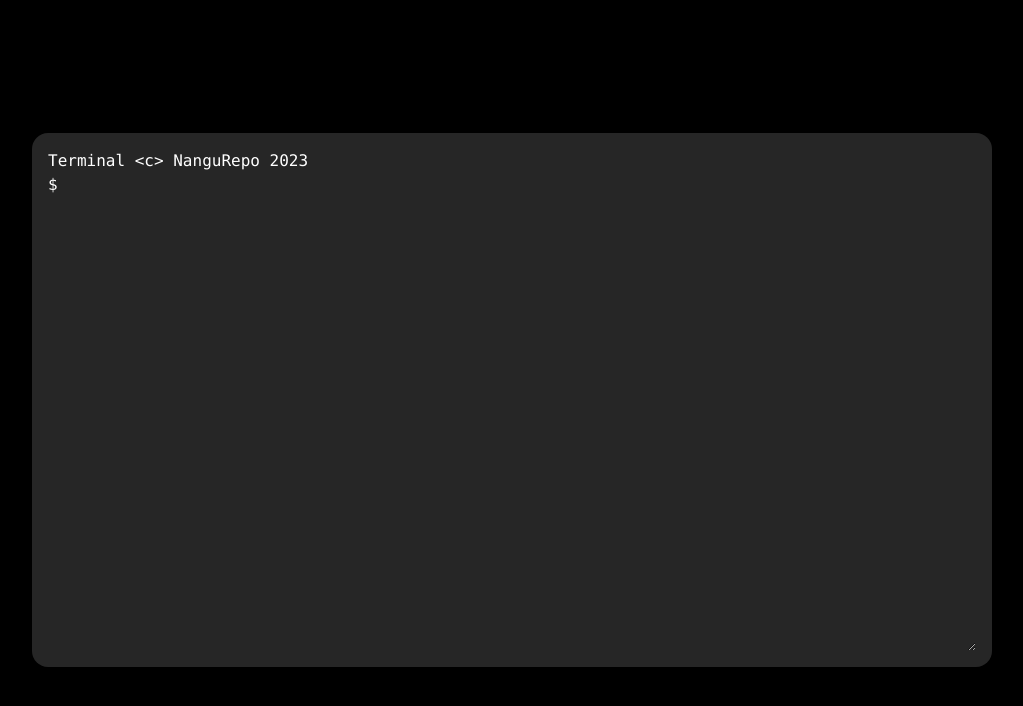
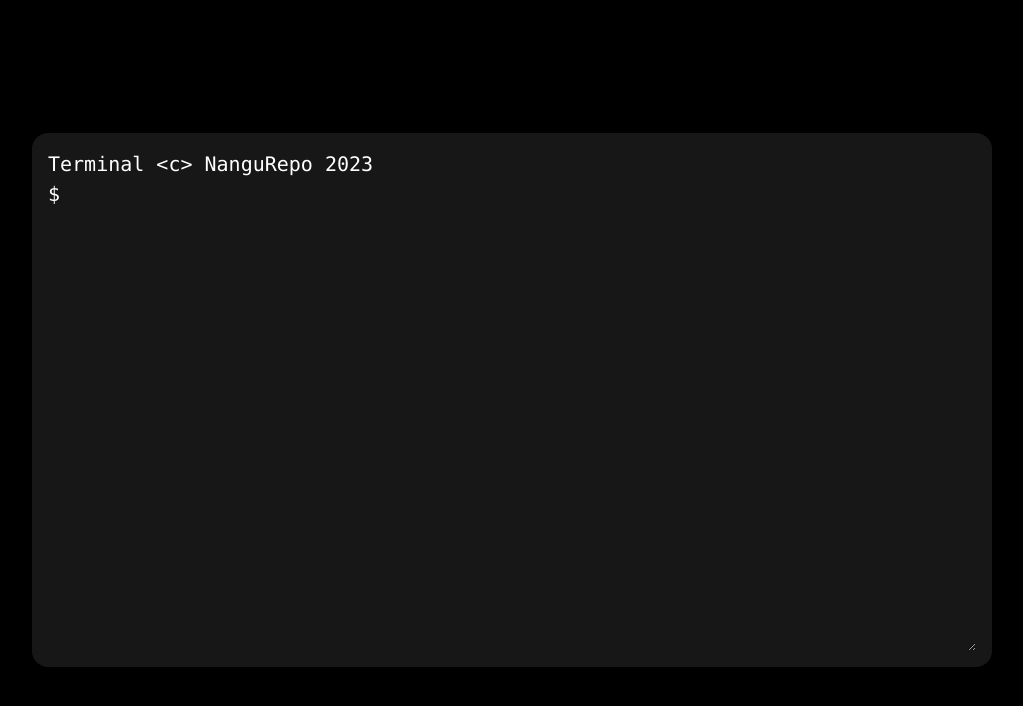
Before and after one commit to NanguRepo/terminal, a SvelteKit app in the folder app/: page / in a window 1280 px wide. Shown: the top 706 px of the page, without its empty margins (128-1151 px from the left). Built offline with nearby package versions, Linux system fonts and the light colour scheme.

Commit message:
dynamic command import system, help generation, added commands

```diff
--- a/app/src/routes/+page.svelte
+++ b/app/src/routes/+page.svelte
@@ -1,40 +1,53 @@
 <script lang="ts">
-	import { terminalLines } from './components/stores';
-	import { print, controller } from './components/functions';
-	let commandInput: any;
-	let command: string;
+	import { log, terminalLines, config } from './components/stores';
+	import { print, controller, logCommand } from './components/functions';
+	let command: string = '';
+	let logIndex = 0;
 	const enterCommand = () => {
+		logCommand(command);
 		print('$ ' + command);
-		print(controller(command.split(' ')));
+		if (command != '') {
+			print(controller(command.split(' ')));
+			print('\n');
+		}
 		command = '';
 	};
 </script>
 
 <div class="w-full h-screen flex flex-col justify-center items-center bg-black">
 	<div
-		class="flex flex-col-reverse overflow-scroll w-3/4 h-2/3 p-4 rounded-2xl bg-neutral-800 text-white font-mono"
+		class="flex flex-col-reverse overflow-scroll w-3/4 h-2/3 p-4 rounded-2xl bg-neutral-900 font-mono"
+		style="font-size: {$config.fontsize}; color: {$config.textcolor}"
 	>
 		<div class="flex flex-row w-full h-full gap-[1ch] p-0">
 			<span>$</span>
 			<form class="w-full h-full p-0">
 				<textarea
-					bind:this={commandInput}
 					bind:value={command}
-					class="bg-neutral-800 text-white font-mono p-0 w-full h-full"
+					class="bg-neutral-900 font-mono p-0 w-full h-full"
 					wrap="soft"
-					style="outline: none"
+					style="outline: none; font-size: {$config.fontsize}; color: {$config.textcolor}"
+					spellcheck="false"
 					autofocus
 					on:keydown={(e) => {
 						if (e.key == 'Enter') {
 							e.preventDefault();
 							enterCommand();
 						}
+						if (e.key == 'ArrowUp') {
+							logIndex++;
+							command = $log.slice(-logIndex)[0];
+						}
+						if (e.key == 'ArrowDown' && logIndex > 0) {
+							logIndex--;
+							command = $log.slice(-logIndex)[0];
+						}
 					}}
 				/>
 			</form>
 		</div>
 		{#each $terminalLines as line, i}
-			<p class="font-mono">{line}</p>
+			<p class="font-mono whitespace-pre">{line}</p>
 		{/each}
 	</div>
 </div>
--- /dev/null
+++ b/app/src/routes/commands/clear.ts
@@ -0,0 +1,7 @@
+import { terminalLines } from "../components/stores";
+
+export default (input: string[]) => {
+    terminalLines.set([])
+    return "";
+}
+export const description = "clears the terminal."
--- /dev/null
+++ b/app/src/routes/commands/config.ts
@@ -0,0 +1,10 @@
+import { get } from 'svelte/store'
+import { config } from '../components/stores'
+
+const helpString = "Usage: config <option> <value>\n\n" + JSON.stringify(get(config), null, "\t") + "\n"
+
+export default (input: string[]) => {
+    if (!input[0] || !(input[0] in get(config))) { return helpString }
+    if (!input[1]) { return get(config)[input[0]] }
+}
+export const description = "configure the terminal."
--- a/app/src/routes/commands/echo.ts
+++ b/app/src/routes/commands/echo.ts
@@ -1,3 +1,4 @@
-export const echo = (input: string[]) => {
+export default (input: string[]) => {
     return input.join(" ");
 }
+export const description = "print a string to the terminal."
--- /dev/null
+++ b/app/src/routes/commands/help.ts
@@ -0,0 +1,6 @@
+import { generateHelpText } from "../components/functions"
+
+export default (input: string[]) => {
+    return generateHelpText();
+}
+export const description = "show this help page."
--- a/app/src/routes/components/functions.ts
+++ b/app/src/routes/components/functions.ts
@@ -1,21 +1,29 @@
 import { get } from 'svelte/store';
-import { terminalLines } from './stores';
-import { echo } from '../commands/echo'
+import { terminalLines, log } from './stores';
 
-interface commandObject {
-    [key:string]: (input: string[]) => string
-}
-
-const commands: commandObject = {
-    "echo": echo
+export const logCommand = (command: string) => {
+    log.set([...get(log), command])
 }
 
 export const print = (text: string) => {
 	terminalLines.set([text, ...get(terminalLines)]);
 };
+
+// use vite glob import to get every command within the folder
+const modules = import.meta.glob('../commands/*.ts', {eager: true});
 export const controller = (input: string[]) => {
-    if (input[0] in commands) {
-        return commands[input[0]](input.slice(1))
+    if (input[0] == '') {
+        return ''
+    }
+    if (`../commands/${input[0]}.ts` in modules) {
+        return modules[`../commands/${input[0]}.ts`]?.default(input.slice(1))
     }
     return `Command ${input[0]} does not exist.`
 }
+export const generateHelpText = () => {
+    let helpText: string = ""
+    for (const path in modules) {
+        helpText += `${path.replace('../commands/', '').replace('.ts', '')}: ${modules[path].description}\n`
+    }
+    return helpText;
+}
--- a/app/src/routes/components/stores.ts
+++ b/app/src/routes/components/stores.ts
@@ -1,3 +1,8 @@
 import { writable } from 'svelte/store'
 
+export const log = writable([''])
 export const terminalLines = writable(["Terminal <c> NanguRepo 2023"])
+export const config = writable({
+    fontsize: "20px",
+    textcolor: "#FFFFFF"
+})
```
